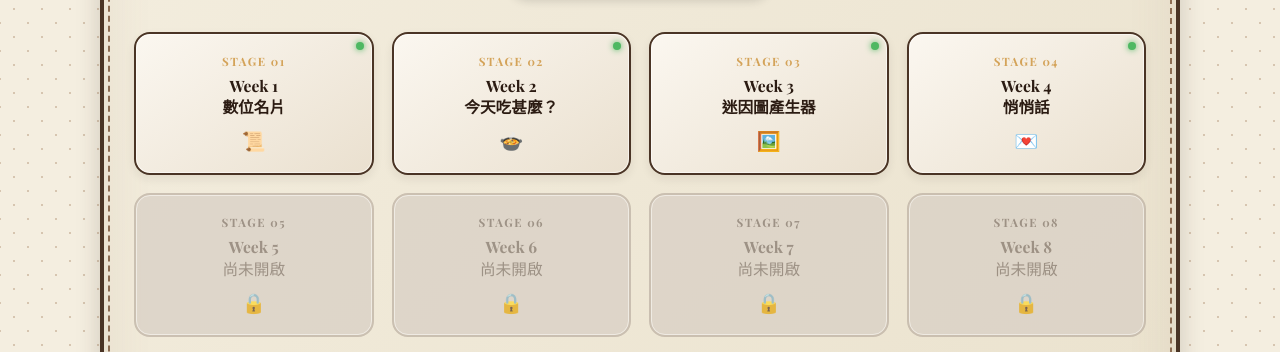
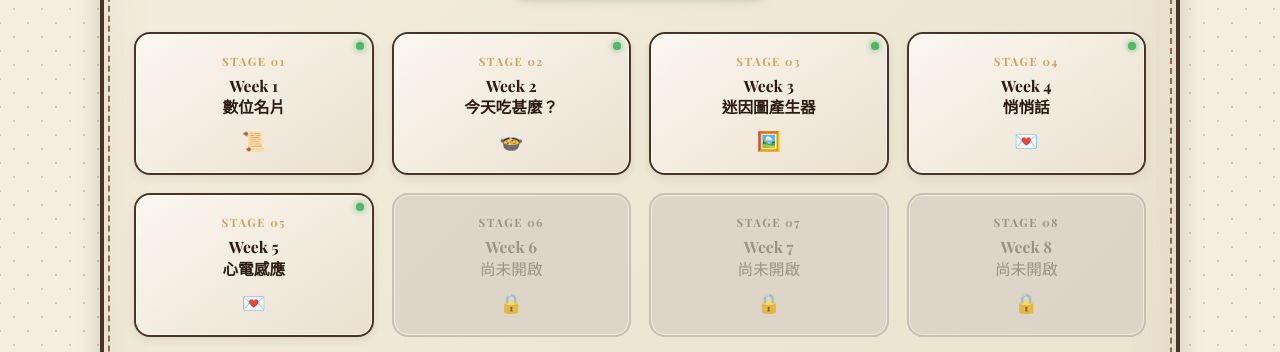
Before and after one commit to s26122106/Amy, a plain HTML site: page index.html in a window 1280 px wide. Shown: the part 369-721 px from the top of the page. Drawn offline with nearby package versions, Linux system fonts and the light colour scheme; a web font is replaced by a local one.

Commit message:
Update index.html

```diff
--- a/index.html
+++ b/index.html
@@ -481,11 +481,13 @@
         <span class="quest-icon">💌</span>
       </a>
 
-      <div class="quest-card locked" onclick="showLockedModal(5)">
+      <!-- Button 5 (Unlocked) -->
+      <a href="w5/index.html" class="quest-card unlocked">
+        <span class="unlocked-indicator"></span>
         <span class="stage-tag">STAGE 05</span>
-        <h2 class="quest-title">Week 5<br>尚未開啟</h2>
-        <span class="quest-icon">🔒</span>
-      </div>
+        <h2 class="quest-title">Week 5<br>心電感應</h2>
+        <span class="quest-icon">💌</span>
+      </a>
 
       <div class="quest-card locked" onclick="showLockedModal(6)">
         <span class="stage-tag">STAGE 06</span>
```
